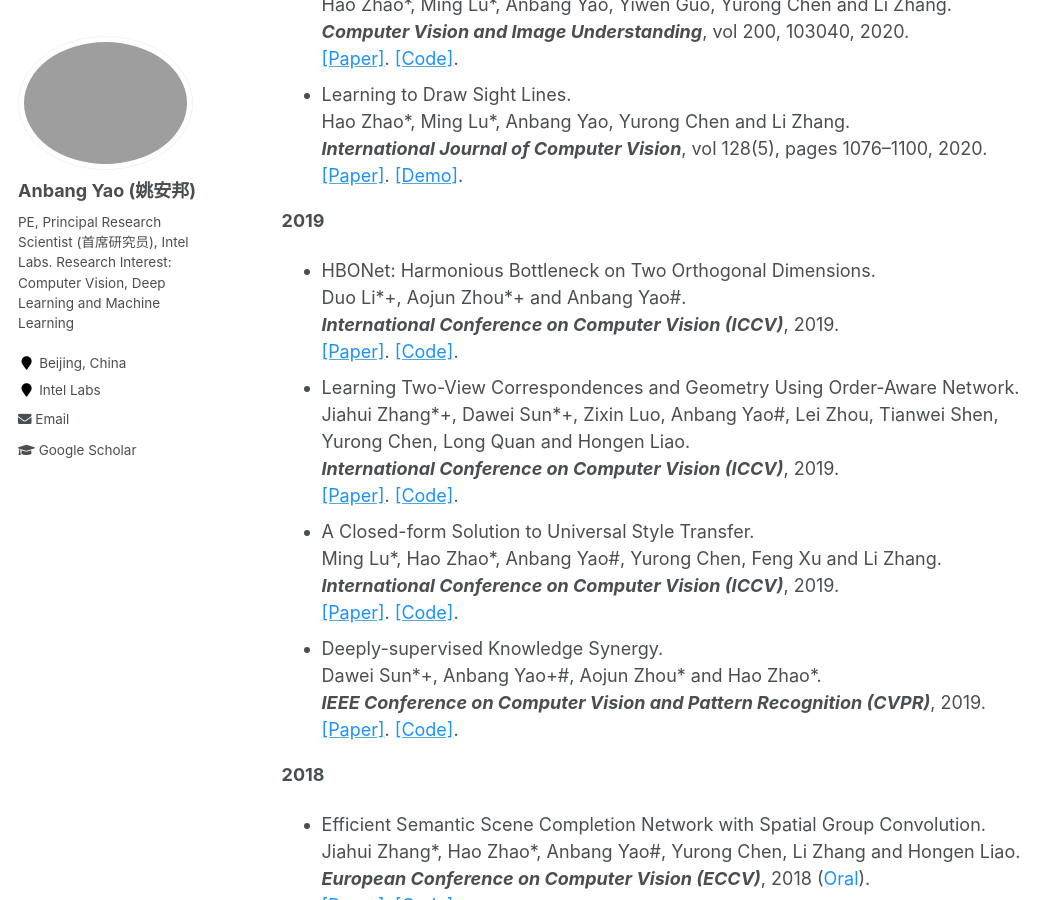
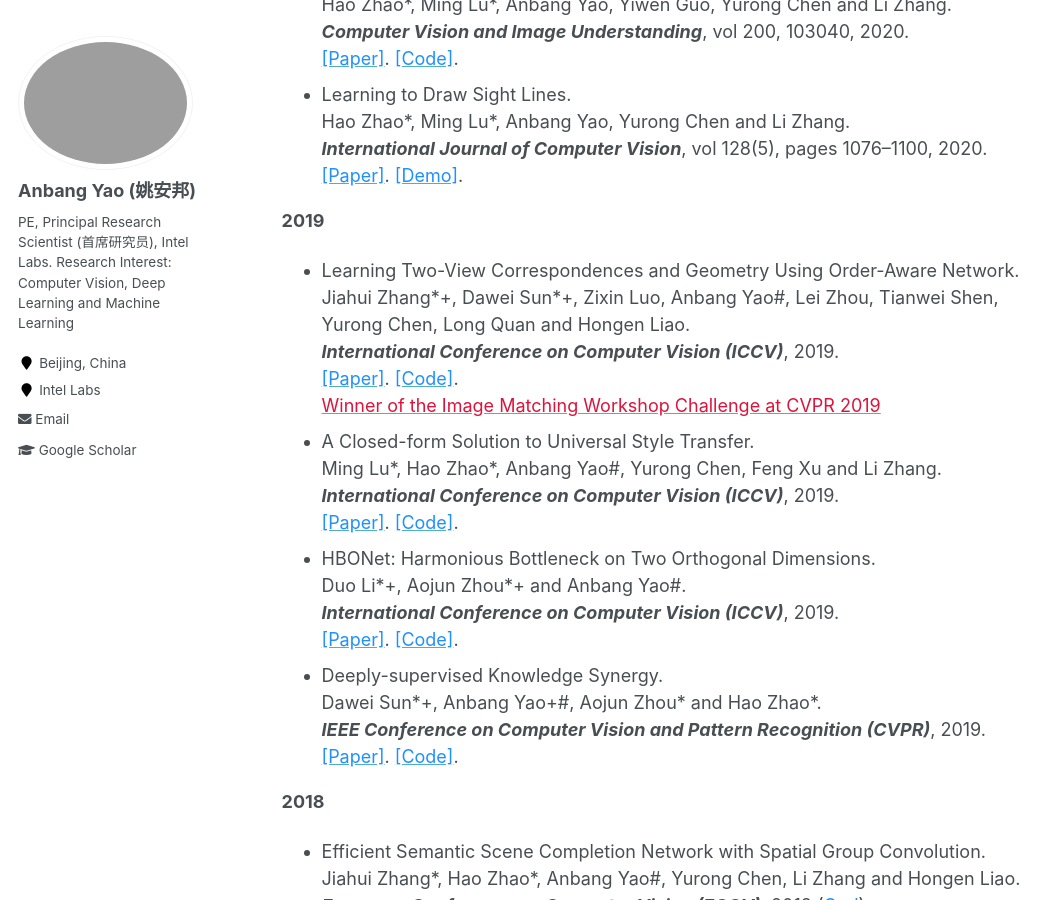
Before and after one commit to YaoAnbang/YaoAnbang.github.io, a Jekyll site: the page built from _pages/about.md, in a window 1280 px wide and 900 px high, scrolled down 3217 px. Shown: the whole window, without its empty margins (0-1064 px from the left). Built offline with Jekyll 4.4.1, drawn with Linux system fonts in a browser that asks for light colours.

Commit message:
Update about.md

```diff
--- a/_pages/about.md
+++ b/_pages/about.md
@@ -70,9 +70,9 @@ Selected Publications
 
 **2019**
 
++ Learning Two-View Correspondences and Geometry Using Order-Aware Network.<br> Jiahui Zhang\*\+, Dawei Sun\*\+, Zixin Luo, Anbang Yao\#, Lei Zhou, Tianwei Shen, Yurong Chen, Long Quan and Hongen Liao.<br> <em>**International Conference on Computer Vision (ICCV)**</em>, 2019.<br> [<font color="DodgerBlue">[Paper]</font>](https://openaccess.thecvf.com/content_ICCV_2019/papers/Zhang_Learning_Two-View_Correspondences_and_Geometry_Using_Order-Aware_Network_ICCV_2019_paper.pdf). [<font color="DodgerBlue">[Code]</font>](https://github.com/zjhthu/OANet).<br>[<font color="Crimson">Winner of the Image Matching Workshop Challenge at CVPR 2019</font>](https://image-matching-workshop.github.io/leaderboard/)<br>
++ A Closed-form Solution to Universal Style Transfer.<br> Ming Lu\*, Hao Zhao\*, Anbang Yao\#, Yurong Chen, Feng Xu and Li Zhang.<br> <em>**International Conference on Computer Vision (ICCV)**</em>, 2019.<br> [<font color="DodgerBlue">[Paper]</font>](https://openaccess.thecvf.com/content_ICCV_2019/papers/Lu_A_Closed-Form_Solution_to_Universal_Style_Transfer_ICCV_2019_paper.pdf). [<font color="DodgerBlue">[Code]</font>](https://github.com/lu-m13/OptimalStyleTransfer).<br>
 + HBONet: Harmonious Bottleneck on Two Orthogonal Dimensions.<br> Duo Li\*\+, Aojun Zhou\*\+ and Anbang Yao\#.<br> <em>**International Conference on Computer Vision (ICCV)**</em>, 2019.<br> [<font color="DodgerBlue">[Paper]</font>](https://openaccess.thecvf.com/content_ICCV_2019/papers/Li_HBONet_Harmonious_Bottleneck_on_Two_Orthogonal_Dimensions_ICCV_2019_paper.pdf). [<font color="DodgerBlue">[Code]</font>](https://github.com/d-li14/HBONet).<br>
-+ Learning Two-View Correspondences and Geometry Using Order-Aware Network.<br> Jiahui Zhang\*\+, Dawei Sun\*\+, Zixin Luo, Anbang Yao\#, Lei Zhou, Tianwei Shen, Yurong Chen, Long Quan and Hongen Liao.<br> <em>**International Conference on Computer Vision (ICCV)**</em>, 2019.<br> [<font color="DodgerBlue">[Paper]</font>](https://openaccess.thecvf.com/content_ICCV_2019/papers/Zhang_Learning_Two-View_Correspondences_and_Geometry_Using_Order-Aware_Network_ICCV_2019_paper.pdf). [<font color="DodgerBlue">[Code]</font>](https://github.com/zjhthu/OANet).<br>
-+ A Closed-form Solution to Universal Style Transfer.<br> Ming Lu\*, Hao Zhao\*, Anbang Yao\#, Yurong Chen, Feng Xu and Li Zhang.<br> <em>**International Conference on Computer Vision (ICCV)**</em>, 2019.<br> [<font color="DodgerBlue">[Paper]</font>](https://openaccess.thecvf.com/content_ICCV_2019/papers/Lu_A_Closed-Form_Solution_to_Universal_Style_Transfer_ICCV_2019_paper.pdf). [<font color="DodgerBlue">[Code]</font>](https://github.com/lu-m13/OptimalStyleTransfer).<br>
 + Deeply-supervised Knowledge Synergy.<br> Dawei Sun\*\+, Anbang Yao\+\#, Aojun Zhou\* and Hao Zhao\*.<br> <em>**IEEE Conference on Computer Vision and Pattern Recognition (CVPR)**</em>, 2019.<br> [<font color="DodgerBlue">[Paper]</font>](https://openaccess.thecvf.com/content_CVPR_2019/papers/Sun_Deeply-Supervised_Knowledge_Synergy_CVPR_2019_paper.pdf). [<font color="DodgerBlue">[Code]</font>](https://github.com/sundw2014/DKS).<br>
 
 **2018**
```
